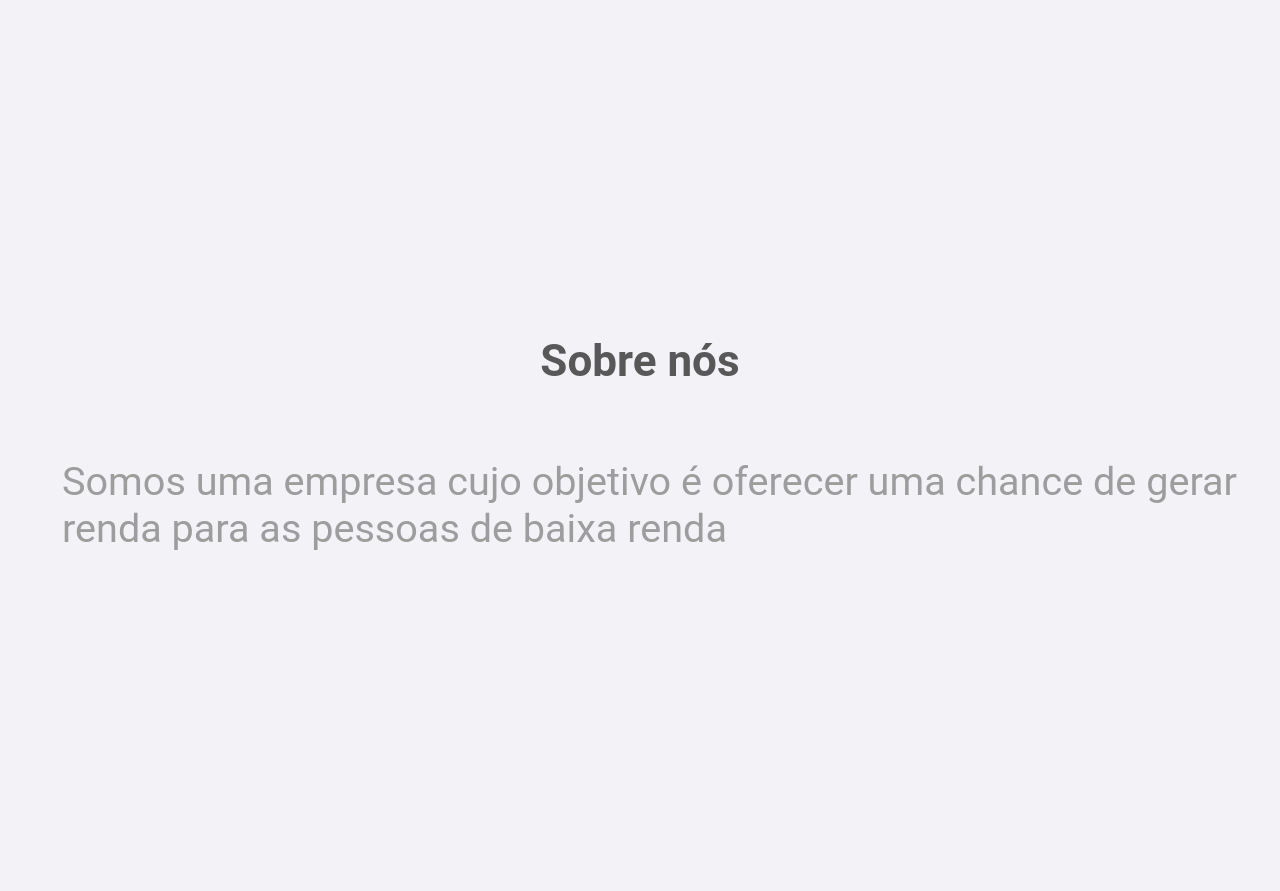
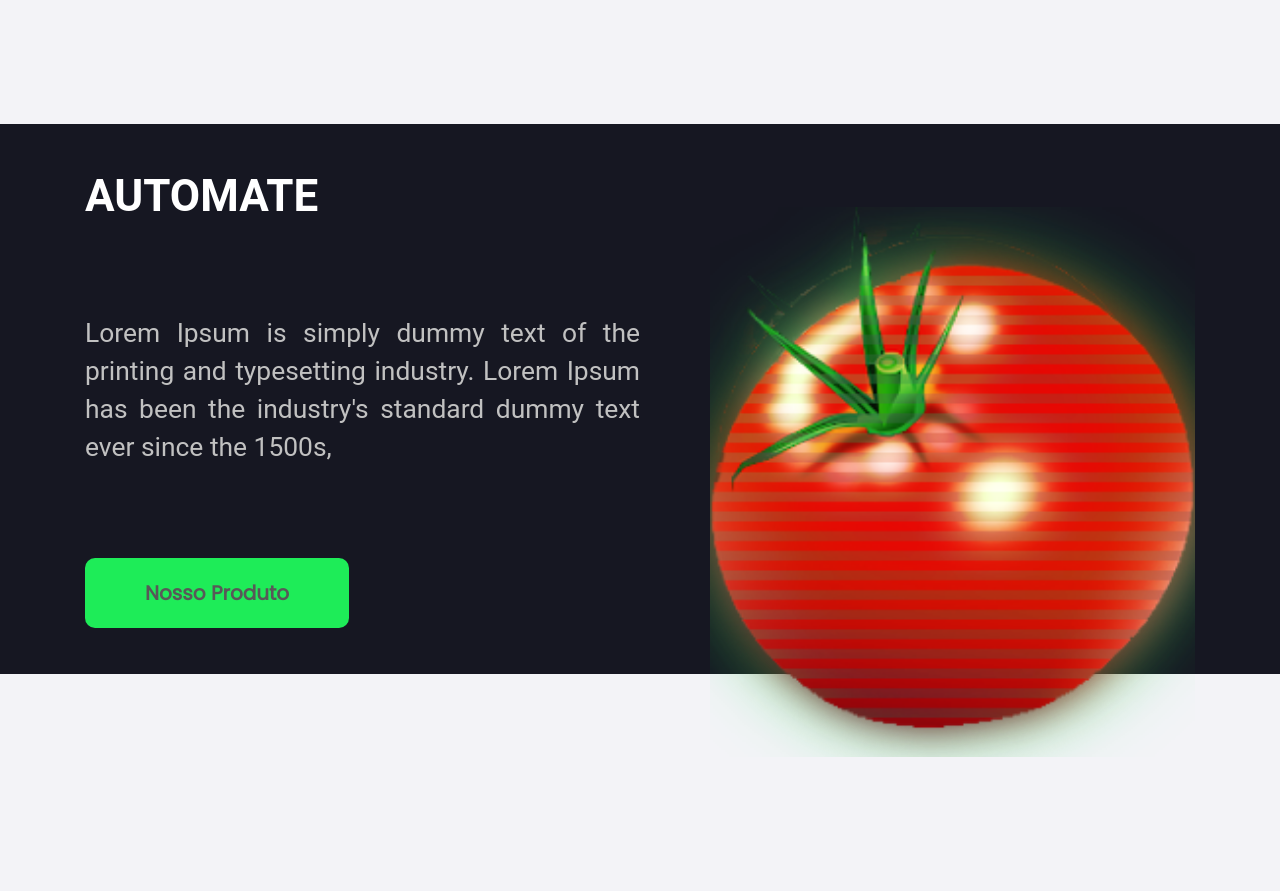
Before and after one commit to Mastic-Automate/automate-website, a React (Create React App) app: page / in a window 1280 px wide. Shown: the part 2100-2991 px from the top of the page. Before the commit the page ends 2864 px from the top, so only its background shows below. Built offline with nearby package versions, Linux system fonts and the light colour scheme.

Commit message:
Added productSection

```diff
--- /dev/null
+++ b/src/components/ProductSection/ProductSection.css
@@ -0,0 +1,74 @@
+.productSection-wrapper {
+    width: 100%;
+    height: 550px;
+    background: #161722;
+}
+
+.productSection-wrapper .container {
+    width: 90%;
+    max-width: 1110px;
+    height: 100%;
+    margin: 0 auto;
+    display: flex;
+    justify-content: space-between;
+}
+
+.col {
+    width: 100%;
+    height: 100%;
+    position: relative;
+    display: flex;
+    align-items: center
+}
+
+.col.flex-col {
+    flex-direction: column;
+    justify-content: space-around;
+    align-items: flex-start;
+}
+
+    .col .primary-title {
+        font-size: 5rem;
+        text-transform: uppercase;
+        color: #fff;
+    }
+
+    .col .primary-text {
+        font-family: 'Roboto';
+        font-style: normal;
+        font-weight: 400;
+        font-size: 3rem;
+        line-height: 38px;
+        text-align: justify;
+
+        color: #C1C1C1;
+
+    }
+
+    .col .primary-btn {
+        cursor: pointer;
+
+        display: flex;
+        justify-content: center;
+        align-items: center;
+        padding: 20px 60px;
+        gap: 10px;
+
+        background: #1EEC58;
+        border-radius: 10px;
+
+        font-family: 'Poppins';
+        font-style: normal;
+        font-weight: 700;
+        font-size: 20px;
+        line-height: 30px;
+
+        color: #FFFFFF;
+    }
+
+    .col img {
+        height: 100%;
+        position: absolute;
+        right: 0;
+        bottom: -15%;
+    }
--- /dev/null
+++ b/src/components/ProductSection/index.js
@@ -0,0 +1,30 @@
+import React from 'react';
+import './ProductSection.css';
+
+import holographicTomato from '../../img/tomateHolografico.png'
+import RenderLinks from '../Header/RenderLinks';
+
+// import { Container } from './styles';
+
+function ProductSection({links, closeMenu}) {
+  return (
+      <section className='productSection-wrapper'>
+          <div className='container'>
+              <div className='col flex-col'>
+                <h1 className='primary-title'>Automate</h1>
+                <p className='primary-text'>Lorem Ipsum is simply dummy text of the printing and typesetting industry. Lorem Ipsum has been the industry's standard dummy text ever since the 1500s,</p>
+
+
+                <div href="#" className='primary-btn'>
+                    <RenderLinks links={links} click={closeMenu}/>
+                </div>
+              </div>
+              <div className='col'>
+                  <img src={holographicTomato}></img>
+              </div>
+          </div>
+      </section>
+  );
+}
+
+export default ProductSection;
--- a/src/components/pages/LandingPage/index.js
+++ b/src/components/pages/LandingPage/index.js
@@ -4,6 +4,7 @@ import AutomateFooter from "../../AutomateFooter";
 import Hero from "../../Hero";
 import RegularSection from "../../RegularSection";
 import StickyHeader from "../../StickyHeader";
+import ProductSection from '../../ProductSection';
 
 function LandingPage() {
     return (
@@ -16,6 +17,8 @@ function LandingPage() {
 
             <RegularSection imgSide="left" src="/img/monitoring-screen.png" alt="imagem do celular na tela de monitoramento" title="Cuidados especiais" text={<p>Monitore sua planta constantemente</p>} />
 
+            <ProductSection links={[{link: '/', linkName:'Nosso Produto'}]}/>
+
             <AutomateFooter />
         </div>
     )
```
Also changed, not shown: src/img/tomateHolografico.png (added).
